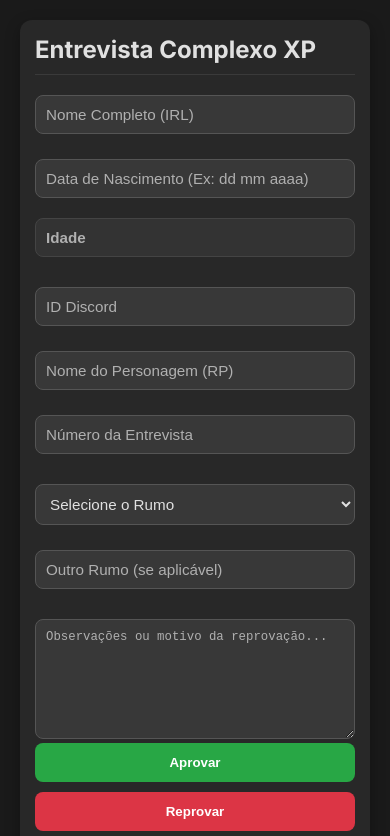
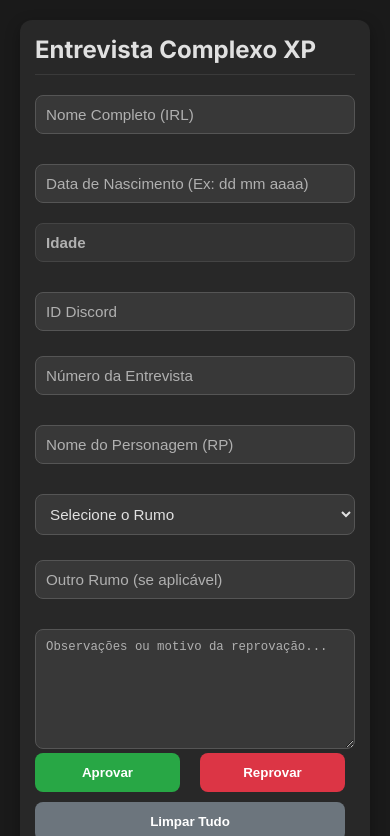
Before and after one commit to JackyMayers/relentrecpx, a plain HTML site: page index.html in a window 390 px wide. Shown: the top 836 px of the page. Drawn offline with Linux system fonts and the light colour scheme.

Commit message:
Update index.html

```diff
--- a/index.html
+++ b/index.html
@@ -25,7 +25,6 @@
       --shadow-hover: 0 8px 20px rgba(0, 0, 0, 0.4);
       --transition-speed: 0.3s ease;
     }
-
     body {
       font-family: 'Inter', 'Segoe UI', Tahoma, Geneva, Verdana, sans-serif;
       margin: 0;
@@ -38,7 +37,6 @@
       min-height: 100vh;
       box-sizing: border-box;
     }
-
     .container {
       display: flex;
       flex-wrap: wrap;
@@ -47,7 +45,6 @@
       max-width: 1200px;
       margin-bottom: 20px;
     }
-
     .form, .results {
       flex: 1;
       min-width: 300px;
@@ -57,11 +54,9 @@
       box-shadow: var(--shadow-light);
       transition: all var(--transition-speed);
     }
-
     .form:hover, .results:hover {
         box-shadow: var(--shadow-hover);
     }
-
     h2, h3 {
       color: var(--text-light);
       margin-top: 0;
@@ -69,7 +64,6 @@
       border-bottom: 1px solid #3a3a3a;
       padding-bottom: 10px;
     }
-
     textarea {
       width: 100%;
       height: 120px;
@@ -82,7 +76,6 @@
       font-size: 0.95em;
       box-sizing: border-box; /* Garante que padding e border sejam incluídos na largura/altura */
     }
-
     select, input {
       width: 100%;
       margin-bottom: 15px;
@@ -94,12 +87,10 @@
       font-size: 0.95em;
       box-sizing: border-box;
     }
-
     ::placeholder {
       color: var(--text-muted);
       opacity: 1;
     }
-
     #idade {
       background-color: #333;
       color: #c0c0c0;
@@ -108,7 +99,6 @@
       margin-top: -5px;
       margin-bottom: 15px;
     }
-
     button {
       padding: 12px 20px;
       margin-right: 10px;
@@ -119,11 +109,9 @@
       transition: background-color 0.2s ease, transform 0.1s ease;
       min-width: 120px;
     }
-
     button:hover {
         transform: translateY(-2px);
     }
-
     button.aprovar { background-color: var(--accent-green); color: white; }
     button.aprovar:hover { background-color: #218838; }
     button.reprovar { background-color: var(--accent-red); color: white; }
@@ -135,16 +123,32 @@
     .limpar-individual { background-color: var(--accent-grey); color: white; margin-top: 10px; }
     .limpar-individual:hover { background-color: #5a6268; }
 
-    .botoes-principais, .input-group {
+    .botoes-principais {
         display: flex;
         flex-wrap: wrap;
         gap: 10px;
         margin-bottom: 15px;
     }
-
-    .botoes-principais button, .input-group > * {
+    .botoes-principais button {
         flex: 1 1 0;
         min-width: 140px;
+    }
+
+    /* MODIFICAÇÃO CHAVE: Ajustes para os novos input-groups */
+    .input-group {
+        display: flex;
+        flex-wrap: wrap;
+        gap: 10px; /* Mantém o gap entre os campos */
+        margin-bottom: 15px;
+    }
+    .input-group > * {
+        flex: 1 1 0; /* Faz com que os itens dentro de um input-group tentem ocupar o mesmo espaço */
+        min-width: 140px; /* Garante que não fiquem muito pequenos */
+    }
+    /* Classe para input de largura total */
+    .input-full-width {
+        width: 100%;
+        flex: 1 0 100% !important; /* Garante que ocupe a largura total e ignore flex-basis */
     }
 
     footer {
@@ -165,7 +169,6 @@
     footer a:hover {
         text-decoration: underline;
     }
-
     .lembrete {
       text-align: center;
       margin-top: 25px;
@@ -180,7 +183,6 @@
       max-width: 1200px;
       box-shadow: 0 2px 8px rgba(0,0,0,0.2);
     }
-
     .images-container {
       display: flex;
       justify-content: center;
@@ -189,7 +191,6 @@
       margin-bottom: 15px;
       flex-wrap: wrap;
     }
-
     .images-container img {
       width: 110px;
       height: auto;
@@ -198,12 +199,10 @@
       cursor: pointer;
       transition: transform 0.2s ease, box-shadow 0.2s ease;
     }
-
     .images-container img:hover {
       transform: scale(1.1) rotate(-3deg);
       box-shadow: 0 6px 15px rgba(0,0,0,0.5);
     }
-
     .reprove-tip {
       margin-top: 20px;
       padding: 15px;
@@ -215,20 +214,16 @@
       line-height: 1.5;
       box-shadow: 0 2px 8px rgba(0,0,0,0.2);
     }
-
     .reprove-tip strong {
       color: var(--accent-red);
     }
-
     .reprove-tip a {
         color: var(--accent-blue);
         text-decoration: none;
     }
-
     .reprove-tip a:hover {
         text-decoration: underline;
     }
-
     #copyFeedback {
         position: fixed;
         bottom: 20px;
@@ -243,7 +238,6 @@
         z-index: 1000;
         box-shadow: 0 2px 10px rgba(0,0,0,0.5);
     }
-
     @media (max-width: 768px) {
         .container {
             flex-direction: column;
@@ -253,7 +247,8 @@
             padding: 15px;
             min-width: unset;
         }
-        .botoes-principais button, .input-group > * {
+        /* Ajuste para telas pequenas: campos de largura total dentro de input-group */
+        .input-group > * {
             min-width: 100%; /* Botões e inputs ocupam a largura total em telas pequenas */
         }
         .images-container img {
@@ -266,16 +261,25 @@
   <div class="container">
     <div class="form">
       <h2>Entrevista Complexo XP</h2>
+
       <div class="input-group">
-        <input type="text" id="nome" placeholder="Nome Completo (IRL)" autocomplete="off">
+        <input type="text" id="nome" placeholder="Nome Completo (IRL)" autocomplete="off" class="input-full-width">
+      </div>
+
+      <div class="input-group">
         <input type="text" id="data" placeholder="Data de Nascimento (Ex: dd mm aaaa)" autocomplete="off">
         <input type="text" id="idade" placeholder="Idade" disabled>
       </div>
+
       <div class="input-group">
         <input type="text" id="discord" placeholder="ID Discord" autocomplete="off">
-        <input type="text" id="nomePersonagem" placeholder="Nome do Personagem (RP)" autocomplete="off">
         <input type="text" id="entrevista" placeholder="Número da Entrevista" autocomplete="off">
       </div>
+
+      <div class="input-group">
+        <input type="text" id="nomePersonagem" placeholder="Nome do Personagem (RP)" autocomplete="off" class="input-full-width">
+      </div>
+
       <div class="input-group">
         <select id="rumo">
           <option value="">Selecione o Rumo</option>
@@ -287,6 +291,7 @@
         </select>
         <input type="text" id="rumoOutro" placeholder="Outro Rumo (se aplicável)" autocomplete="off">
       </div>
+
       <textarea id="observacoes" placeholder="Observações ou motivo da reprovação..."></textarea>
 
       <div class="botoes-principais">
@@ -449,8 +454,9 @@
       }
 
       if (status === 'aprovado') {
-        if (!nome || !data || !entrevista || !rumo) {
-          alert("Para aprovar, preencha Nome, Data de Nascimento, Nº da Entrevista e Rumo.");
+        // Agora exige Nome do Personagem (RP) E Número da Entrevista para aprovação
+        if (!nome || !data || !nomePersonagem || !entrevista || !rumo) {
+          alert("Para aprovar, preencha Nome Completo (IRL), Data de Nascimento, Nome do Personagem (RP), Número da Entrevista e Rumo.");
           return;
         }
 
@@ -459,8 +465,8 @@
         if (data) resultadoAprovadosStr.push(`**Data de Nascimento:** ${data} (${idade})`);
         if (discord) resultadoAprovadosStr.push(`**ID Discord:** ${discord} |<@${discord}>`);
         if (entrevista) resultadoAprovadosStr.push(`**Número da Entrevista:** ${entrevista}`);
+        if (nomePersonagem) resultadoAprovadosStr.push(`**Nome do Personagem :** ${nomePersonagem}`);
         if (rumo) resultadoAprovadosStr.push(`**Rumo:** ${rumo}`);
-        if (nomePersonagem) resultadoAprovadosStr.push(`**Nome do Personagem :** ${nomePersonagem}`);
         if (observacoes) resultadoAprovadosStr.push(`**Observações:** ${observacoes}`);
 
         const resultadoAprovados = document.getElementById('resultadoAprovados');
@@ -478,8 +484,8 @@
         if (data) detalhadoStr.push(`**Data de Nascimento:** ${data} (${idade})`);
         if (discord) detalhadoStr.push(`**ID Discord:** ${discord} |<@${discord}>`);
         if (entrevista) detalhadoStr.push(`**Número da Entrevista:** ${entrevista}`);
+        if (nomePersonagem) detalhadoStr.push(`**Nome do Personagem :** ${nomePersonagem}`);
         if (rumo) detalhadoStr.push(`**Rumo:** ${rumo}`);
-        if (nomePersonagem) detalhadoStr.push(`**Nome do Personagem :** ${nomePersonagem}`);
         if (observacoes) detalhadoStr.push(`**Observações:** ${observacoes}`);
         else detalhadoStr.push(`**Observações:** Motivo não informado.`);
 
@@ -500,7 +506,9 @@
       const match = data.match(dataRegex);
       if (match) return `${match[1]}/${match[2]}/${match[3]}`;
       else {
+        // Não alerta aqui, pois o campo pode estar vazio intencionalmente para reprovação simples
         if (data.length > 0) {
+            // console.warn("Formato de data inválido. Use dd mm aaaa.");
         }
         return '';
       }
```
